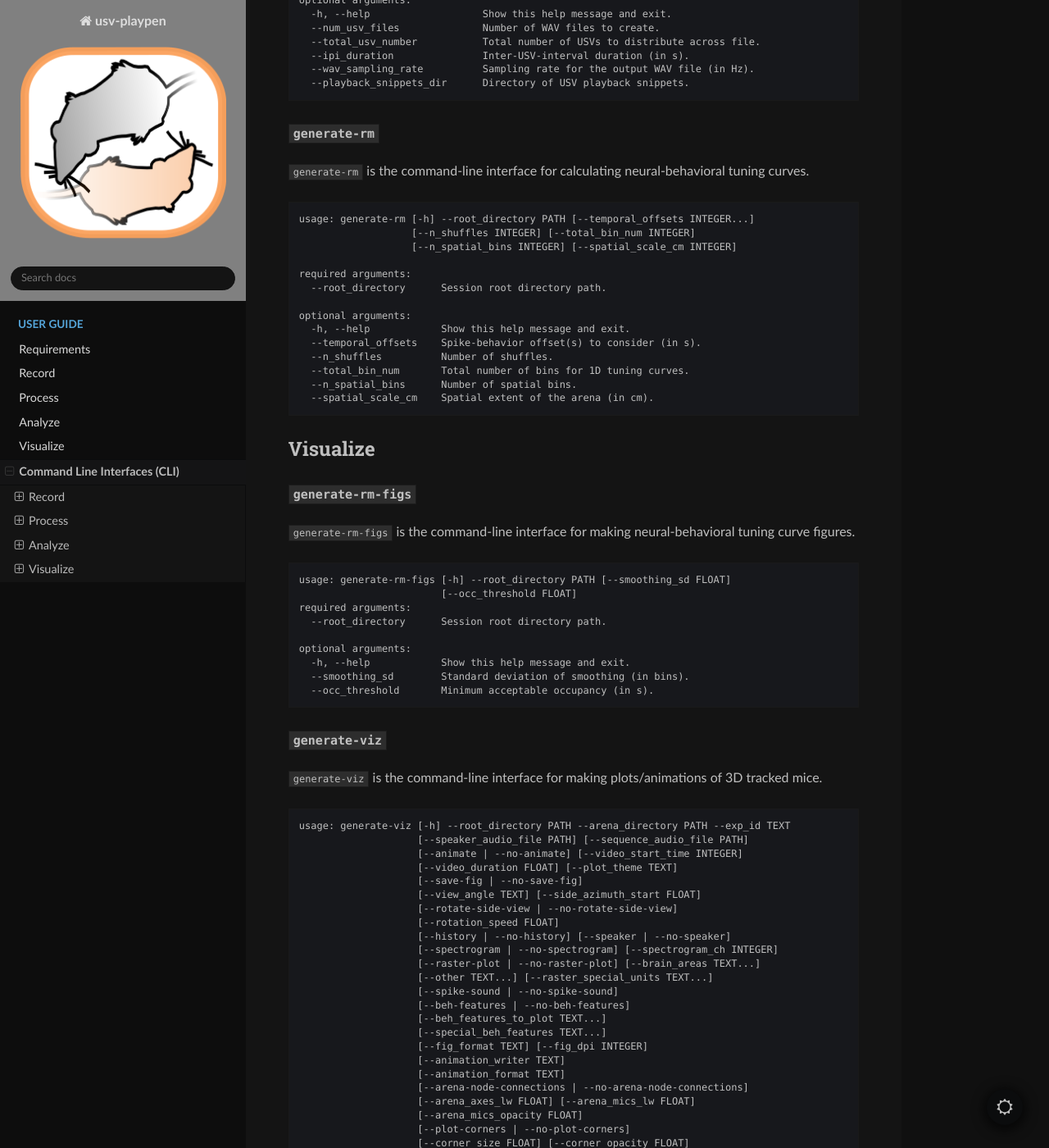
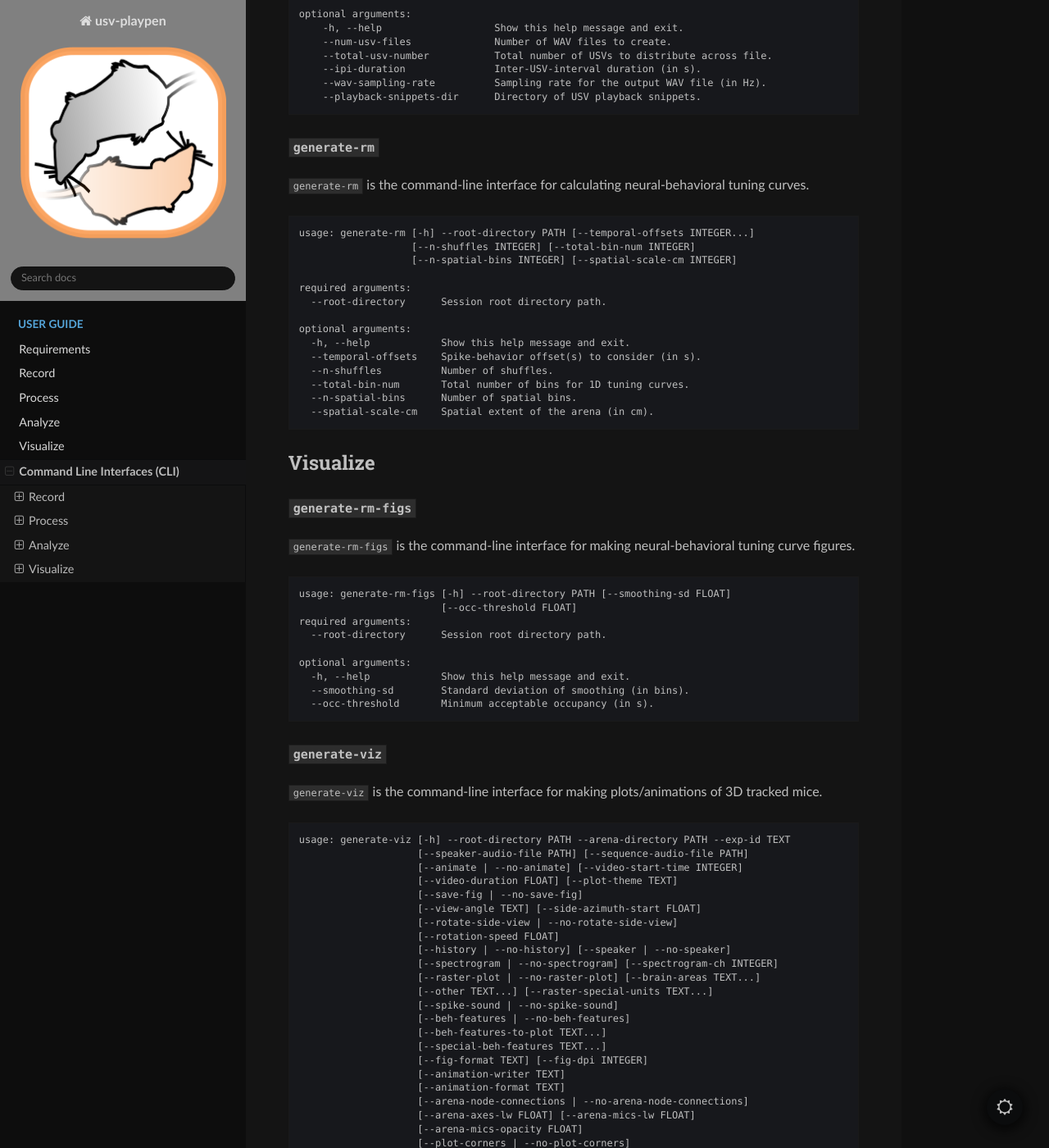
Before and after one commit to bartulem/usv-playpen, a Sphinx documentation site: the page built from docs/CLI.rst, in a window 1280 px wide and 1400 px high, scrolled down 8444 px. Shown: the whole window at 82% size. Built offline with Sphinx 7.4.7 and the Read the Docs theme 3.1.0, drawn with Linux system fonts in a browser that asks for light colours; pages that are not in the unit, such as notebooks, are missing from menus; the version number is read from the project's files by our own code; some of the changed text lies outside the part shown.

Commit message:
v0.8.8 updates (1) full CLI minus vcl segment, (2) updates wait functions for CLI and GUI

```diff
--- a/docs/CLI.rst
+++ b/docs/CLI.rst
@@ -105,7 +105,7 @@ Process
                              [--conduct-concat | --no-conduct-concat]
 
     required arguments:
-      --root_directory      Session root directory path.
+      --root-directory      Session root directory path.
 
     optional arguments:
       -h, --help            Show this help message and exit.
@@ -413,21 +413,21 @@ Analyze
 
 .. code-block:: plaintext
 
-    usage: generate-beh-features  [-h] --root_directory PATH
-                                  [--head_points TEXT TEXT TEXT TEXT]
-                                  [--tail_points TEXT TEXT TEXT TEXT TEXT]
-                                  [--back_root_points TEXT TEXT TEXT]
-                                  [--derivative_bins TEXT]
+    usage: generate-beh-features  [-h] --root-directory PATH
+                                  [--head-points TEXT TEXT TEXT TEXT]
+                                  [--tail-points TEXT TEXT TEXT TEXT TEXT]
+                                  [--back-root-points TEXT TEXT TEXT]
+                                  [--derivative-bins TEXT]
 
     required arguments:
-      --root_directory      Session root directory path.
+      --root-directory      Session root directory path.
 
     optional arguments:
       -h, --help            Show this help message and exit.
-      --head_points         Skeleton head nodes.
-      --tail_points         Skeleton tail nodes.
-      --back_root_points    Skeleton back nodes.
-      --derivative_bins     Number of bins for derivative calculation.
+      --head-points         Skeleton head nodes.
+      --tail-points         Skeleton tail nodes.
+      --back-root-points    Skeleton back nodes.
+      --derivative-bins     Number of bins for derivative calculation.
 
 
 ``generate-usv-playback``
@@ -436,20 +436,21 @@ Analyze
 
 .. code-block:: plaintext
 
-    usage: generate-usv-playback [-h] --exp_id TEXT [--num_usv_files INTEGER]
-                                 [--total_usv_number INTEGER] [--ipi_duration FLOAT]
-                                 [--wav_sampling_rate INTEGER]
-                                 [--playback_snippets_dir TEXT]
+    usage: generate-usv-playback [-h] --exp-id TEXT [--num-usv-files INTEGER]
+                                 [--total-usv-number INTEGER] [--ipi-duration FLOAT]
+                                 [--wav-sampling-rate INTEGER]
+                                 [--playback-snippets-dir TEXT]
+
     required arguments:
-      --exp_id                     Experimenter ID.
+        --exp-id                     Experimenter ID.
 
     optional arguments:
-      -h, --help                   Show this help message and exit.
-      --num_usv_files              Number of WAV files to create.
-      --total_usv_number           Total number of USVs to distribute across file.
-      --ipi_duration               Inter-USV-interval duration (in s).
-      --wav_sampling_rate          Sampling rate for the output WAV file (in Hz).
-      --playback_snippets_dir      Directory of USV playback snippets.
+        -h, --help                   Show this help message and exit.
+        --num-usv-files              Number of WAV files to create.
+        --total-usv-number           Total number of USVs to distribute across file.
+        --ipi-duration               Inter-USV-interval duration (in s).
+        --wav-sampling-rate          Sampling rate for the output WAV file (in Hz).
+        --playback-snippets-dir      Directory of USV playback snippets.
 
 ``generate-rm``
 ---------------
@@ -457,20 +458,20 @@ Analyze
 
 .. code-block:: plaintext
 
-    usage: generate-rm [-h] --root_directory PATH [--temporal_offsets INTEGER...]
-                       [--n_shuffles INTEGER] [--total_bin_num INTEGER]
-                       [--n_spatial_bins INTEGER] [--spatial_scale_cm INTEGER]
+    usage: generate-rm [-h] --root-directory PATH [--temporal-offsets INTEGER...]
+                       [--n-shuffles INTEGER] [--total-bin-num INTEGER]
+                       [--n-spatial-bins INTEGER] [--spatial-scale-cm INTEGER]
 
     required arguments:
-      --root_directory      Session root directory path.
+      --root-directory      Session root directory path.
 
     optional arguments:
       -h, --help            Show this help message and exit.
-      --temporal_offsets    Spike-behavior offset(s) to consider (in s).
-      --n_shuffles          Number of shuffles.
-      --total_bin_num       Total number of bins for 1D tuning curves.
-      --n_spatial_bins      Number of spatial bins.
-      --spatial_scale_cm    Spatial extent of the arena (in cm).
+      --temporal-offsets    Spike-behavior offset(s) to consider (in s).
+      --n-shuffles          Number of shuffles.
+      --total-bin-num       Total number of bins for 1D tuning curves.
+      --n-spatial-bins      Number of spatial bins.
+      --spatial-scale-cm    Spatial extent of the arena (in cm).
 
 Visualize
 ^^^^^^^^^
@@ -481,15 +482,15 @@ Visualize
 
 .. code-block:: plaintext
 
-    usage: generate-rm-figs [-h] --root_directory PATH [--smoothing_sd FLOAT]
-                            [--occ_threshold FLOAT]
+    usage: generate-rm-figs [-h] --root-directory PATH [--smoothing-sd FLOAT]
+                            [--occ-threshold FLOAT]
     required arguments:
-      --root_directory      Session root directory path.
+      --root-directory      Session root directory path.
 
     optional arguments:
       -h, --help            Show this help message and exit.
-      --smoothing_sd        Standard deviation of smoothing (in bins).
-      --occ_threshold       Minimum acceptable occupancy (in s).
+      --smoothing-sd        Standard deviation of smoothing (in bins).
+      --occ-threshold       Minimum acceptable occupancy (in s).
 
 
 ``generate-viz``
@@ -498,132 +499,132 @@ Visualize
 
 .. code-block:: plaintext
 
-    usage: generate-viz [-h] --root_directory PATH --arena_directory PATH --exp_id TEXT
-                        [--speaker_audio_file PATH] [--sequence_audio_file PATH]
-                        [--animate | --no-animate] [--video_start_time INTEGER]
-                        [--video_duration FLOAT] [--plot_theme TEXT]
+    usage: generate-viz [-h] --root-directory PATH --arena-directory PATH --exp-id TEXT
+                        [--speaker-audio-file PATH] [--sequence-audio-file PATH]
+                        [--animate | --no-animate] [--video-start-time INTEGER]
+                        [--video-duration FLOAT] [--plot-theme TEXT]
                         [--save-fig | --no-save-fig]
-                        [--view_angle TEXT] [--side_azimuth_start FLOAT]
+                        [--view-angle TEXT] [--side-azimuth-start FLOAT]
                         [--rotate-side-view | --no-rotate-side-view]
-                        [--rotation_speed FLOAT]
+                        [--rotation-speed FLOAT]
                         [--history | --no-history] [--speaker | --no-speaker]
-                        [--spectrogram | --no-spectrogram] [--spectrogram_ch INTEGER]
-                        [--raster-plot | --no-raster-plot] [--brain_areas TEXT...]
-                        [--other TEXT...] [--raster_special_units TEXT...]
+                        [--spectrogram | --no-spectrogram] [--spectrogram-ch INTEGER]
+                        [--raster-plot | --no-raster-plot] [--brain-areas TEXT...]
+                        [--other TEXT...] [--raster-special-units TEXT...]
                         [--spike-sound | --no-spike-sound]
                         [--beh-features | --no-beh-features]
-                        [--beh_features_to_plot TEXT...]
-                        [--special_beh_features TEXT...]
-                        [--fig_format TEXT] [--fig_dpi INTEGER]
-                        [--animation_writer TEXT]
-                        [--animation_format TEXT]
+                        [--beh-features-to-plot TEXT...]
+                        [--special-beh-features TEXT...]
+                        [--fig-format TEXT] [--fig-dpi INTEGER]
+                        [--animation-writer TEXT]
+                        [--animation-format TEXT]
                         [--arena-node-connections | --no-arena-node-connections]
-                        [--arena_axes_lw FLOAT] [--arena_mics_lw FLOAT]
-                        [--arena_mics_opacity FLOAT]
+                        [--arena-axes-lw FLOAT] [--arena-mics-lw FLOAT]
+                        [--arena-mics-opacity FLOAT]
                         [--plot-corners | --no-plot-corners]
-                        [--corner_size FLOAT] [--corner_opacity FLOAT]
+                        [--corner-size FLOAT] [--corner-opacity FLOAT]
                         [--plot-mesh-walls | --no-plot-mesh-walls]
-                        [--mesh_opacity FLOAT]
+                        [--mesh-opacity FLOAT]
                         [--active-mic | --no-active-mic]
                         [--inactive-mic | --no-inactive-mic]
-                        [--inactive_mic_color TEXT] [--text_fontsize INTEGER]
-                        [--speaker_opacity FLOAT] [--nodes | --no-nodes]
-                        [--node_size FLOAT] [--node_opacity FLOAT]
-                        [--node_lw FLOAT]
-                        [--node_connection_lw FLOAT] [--body_opacity FLOAT]
-                        [--history_point TEXT] [--history_span_sec INTEGER]
-                        [--history_ls TEXT] [--history_lw FLOAT]
-                        [--beh_features_window_size INTEGER]
-                        [--raster_window_size INTEGER] [--raster_lw FLOAT]
-                        [--raster_ll FLOAT]
+                        [--inactive-mic-color TEXT] [--text-fontsize INTEGER]
+                        [--speaker-opacity FLOAT] [--nodes | --no-nodes]
+                        [--node-size FLOAT] [--node-opacity FLOAT]
+                        [--node-lw FLOAT]
+                        [--node-connection-lw FLOAT] [--body-opacity FLOAT]
+                        [--history-point TEXT] [--history-span-sec INTEGER]
+                        [--history-ls TEXT] [--history-lw FLOAT]
+                        [--beh-features-window-size INTEGER]
+                        [--raster-window-size INTEGER] [--raster-lw FLOAT]
+                        [--raster-ll FLOAT]
                         [--spectrogram-cbar | --no-spectrogram-cbar]
-                        [--spectrogram_plot_window_size INTEGER]
-                        [--spectrogram_power_limit INTEGER INTEGER]
-                        [--spectrogram_frequency_limit INTEGER INTEGER]
-                        [--spectrogram_yticks INTEGER...]
-                        [--spectrogram_stft_nfft INTEGER]
+                        [--spectrogram-plot-window-size INTEGER]
+                        [--spectrogram-power-limit INTEGER INTEGER]
+                        [--spectrogram-frequency-limit INTEGER INTEGER]
+                        [--spectrogram-yticks INTEGER...]
+                        [--spectrogram-stft-nfft INTEGER]
                         [--plot-usv-segments | --no-plot-usv-segments]
-                        [--usv_segments_ypos INTEGER] [--usv_segments_lw FLOAT]
+                        [--usv-segments-ypos INTEGER] [--usv-segments-lw FLOAT]
 
     required arguments:
-      --root_directory                 Session root directory path.
-      --arena_directory                Arena session path.
-      --exp_id                         Experimenter ID.
+      --root-directory                 Session root directory path.
+      --arena-directory                Arena session path.
+      --exp-id                         Experimenter ID.
 
     optional arguments:
       -h, --help                       Show this help message and exit.
-      --speaker_audio_file             Speaker audio file path.
-      --sequence_audio_file            Audible audio sequence file path.
+      --speaker-audio-file             Speaker audio file path.
+      --sequence-audio-file            Audible audio sequence file path.
       --animate / --no-animate         Animate visualization.
-      --video_start_time               Video start time (in s).
-      --video_duration                 Video duration (in s).
-      --plot_theme                     Plot background theme (light or dark).
+      --video-start-time               Video start time (in s).
+      --video-duration                 Video duration (in s).
+      --plot-theme                     Plot background theme (light or dark).
       --save-fig / --no-save-fig       Save plot as figure to file.
-      --view_angle                     View angle for 3D visualization ("top" or "side").
-      --side_azimuth_start             Azimuth angle for side view (in degrees).
+      --view-angle                     View angle for 3D visualization ("top" or "side").
+      --side-azimuth-start             Azimuth angle for side view (in degrees).
       --rotate-side-view / --no-rotate-side-view
                                        Rotate side view in animation.
-      --rotation_speed                 Speed of rotation for side view (in degrees/s).
+      --rotation-speed                 Speed of rotation for side view (in degrees/s).
       --history / --no-history         Display history of single mouse node.
       --speaker / --no-speaker         Display speaker node in visualization.
       --spectrogram / --no-spectrogram
                                        Display spectrogram of audio sequence.
-      --spectrogram_ch                 Spectrogram channel (0-23).
+      --spectrogram-ch                 Spectrogram channel (0-23).
       --raster-plot / --no-raster-plot
                                        Display spike raster plot in visualization.
-      --brain_areas                    Brain areas to display in raster plot.
+      --brain-areas                    Brain areas to display in raster plot.
       --other                          Other spike cluster features to use for filtering.
-      --raster_special_units           Clusters to accentuate in raster plot.
+      --raster-special-units           Clusters to accentuate in raster plot.
       --spike-sound / --no-spike-sound
                                        Play sound each time the cluster spikes.
       --beh-features / --no-beh-features
                                        Display behavioral feature dynamics.
-      --beh_features_to_plot           Behavioral feature(s) to display.
-      --special_beh_features           Behavioral feature(s) to accentuate in display.
-      --fig_format                     Figure format.
-      --fig_dpi                        Figure resolution in dots per inch.
-      --animation_writer               Animation writer backend.
-      --animation_format               Video format.
+      --beh-features-to-plot           Behavioral feature(s) to display.
+      --special-beh-features           Behavioral feature(s) to accentuate in display.
+      --fig-format                     Figure format.
+      --fig-dpi                        Figure resolution in dots per inch.
+      --animation-writer               Animation writer backend.
+      --animation-format               Video format.
       --arena-node-connections / --no-arena-node-connections
                                        Display connections between arena nodes.
-      --arena_axes_lw                  Line width for the arena axes.
-      --arena_mics_lw                  Line width for the microphone markers.
-      --arena_mics_opacity             Opacity for the microphone markers.
+      --arena-axes-lw                  Line width for the arena axes.
+      --arena-mics-lw                  Line width for the microphone markers.
+      --arena-mics-opacity             Opacity for the microphone markers.
       --plot-corners / --no-plot-corners
                                        Display arena corner markers.
-      --corner_size                    Size of the arena corner markers.
-      --corner_opacity                 Opacity of the arena corner markers.
+      --corner-size                    Size of the arena corner markers.
+      --corner-opacity                 Opacity of the arena corner markers.
       --plot-mesh-walls / --no-plot-mesh-walls
                                        Display arena walls as a mesh.
-      --mesh_opacity                   Opacity of the arena wall mesh.
+      --mesh-opacity                   Opacity of the arena wall mesh.
       --active-mic / --no-active-mic   Display the active microphone marker.
       --inactive-mic / --no-inactive-mic
                                        Display inactive microphone markers.
-      --inactive_mic_color             Color for inactive microphone markers.
-      --text_fontsize                  Font size for text elements in the plot.
-      --speaker_opacity                Opacity of the speaker node.
+      --inactive-mic-color             Color for inactive microphone markers.
+      --text-fontsize                  Font size for text elements in the plot.
+      --speaker-opacity                Opacity of the speaker node.
       --nodes / --no-nodes             Display mouse nodes.
-      --node_size                      Size of the mouse nodes.
-      --node_opacity                   Opacity of the mouse nodes.
-      --node_lw                        Line width for the mouse node connections.
-      --node_connection_lw             Line width for mouse node connections.
-      --body_opacity                   Opacity of the mouse body.
-      --history_point                  Node to use for the history trail.
-      --history_span_sec               Duration of the history trail (s).
-      --history_ls                     Line style for the history trail.
-      --history_lw                     Line width for the history trail.
-      --beh_features_window_size       Window size for behavioral features (s).
-      --raster_window_size             Window size for the raster plot (s).
-      --raster_lw                      Line width for spikes in the raster plot.
-      --raster_ll                      Line length for spikes in the raster plot.
+      --node-size                      Size of the mouse nodes.
+      --node-opacity                   Opacity of the mouse nodes.
+      --node-lw                        Line width for the mouse node connections.
+      --node-connection-lw             Line width for mouse node connections.
+      --body-opacity                   Opacity of the mouse body.
+      --history-point                  Node to use for the history trail.
+      --history-span-sec               Duration of the history trail (s).
+      --history-ls                     Line style for the history trail.
+      --history-lw                     Line width for the history trail.
+      --beh-features-window-size       Window size for behavioral features (s).
+      --raster-window-size             Window size for the raster plot (s).
+      --raster-lw                      Line width for spikes in the raster plot.
+      --raster-ll                      Line length for spikes in the raster plot.
       --spectrogram-cbar / --no-spectrogram-cbar
                                        Display the color bar for the spectrogram.
-      --spectrogram_plot_window_size   Window size for the spectrogram plot (s).
-      --spectrogram_power_limit        Power (min/max) for spectrogram color scale.
-      --spectrogram_frequency_limit    Freq. (min/max) for spectrogram y-axis (Hz).
-      --spectrogram_yticks             Y-tick position for spectrogram.
-      --spectrogram_stft_nfft          NFFT for the spectrogram STFT calculation.
+      --spectrogram-plot-window-size   Window size for the spectrogram plot (s).
+      --spectrogram-power-limit        Power (min/max) for spectrogram color scale.
+      --spectrogram-frequency-limit    Freq. (min/max) for spectrogram y-axis (Hz).
+      --spectrogram-yticks             Y-tick position for spectrogram.
+      --spectrogram-stft-nfft          NFFT for the spectrogram STFT calculation.
       --plot-usv-segments / --no-plot-usv-segments
                                        Display USV assignments on the spectrogram.
-      --usv_segments_ypos              Y-axis position for USV segment markers (Hz).
-      --usv_segments_lw                Line width for USV segment markers.
+      --usv-segments-ypos              Y-axis position for USV segment markers (Hz).
+      --usv-segments-lw                Line width for USV segment markers.
```
Also changed, not shown: 6 other files.
